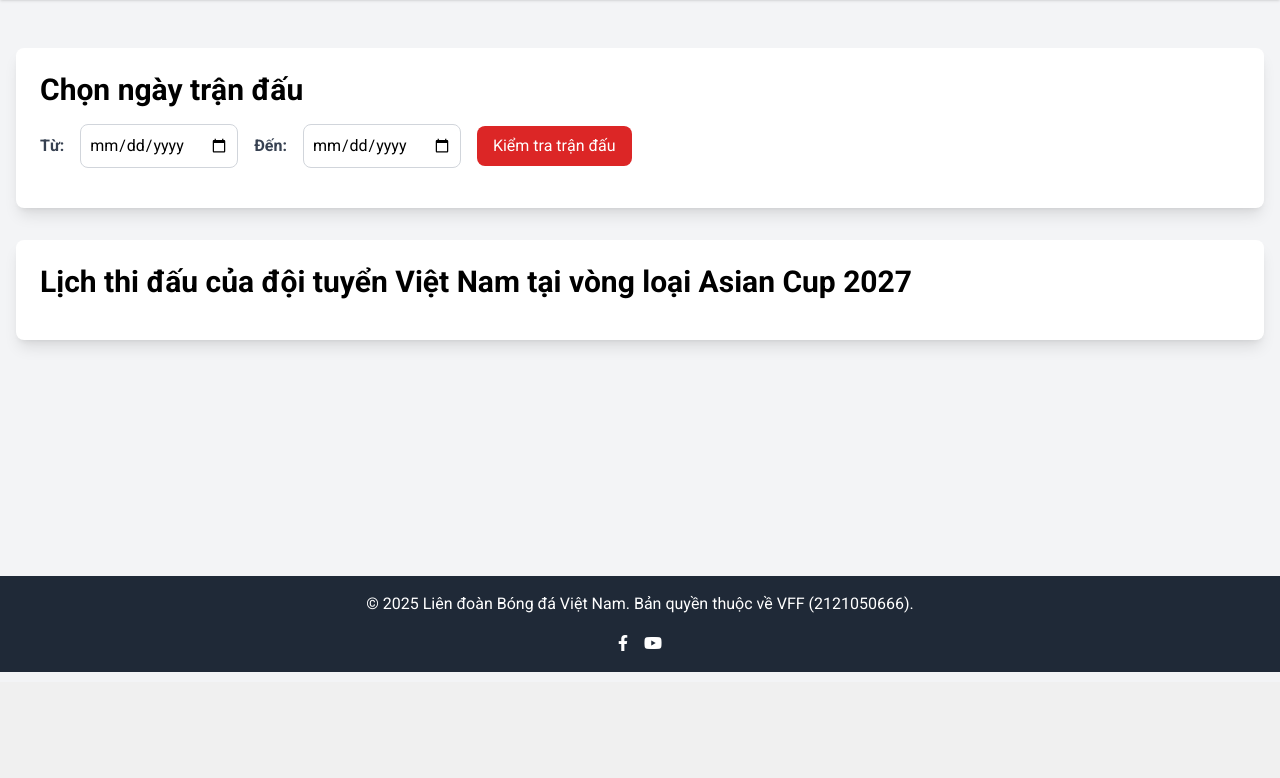
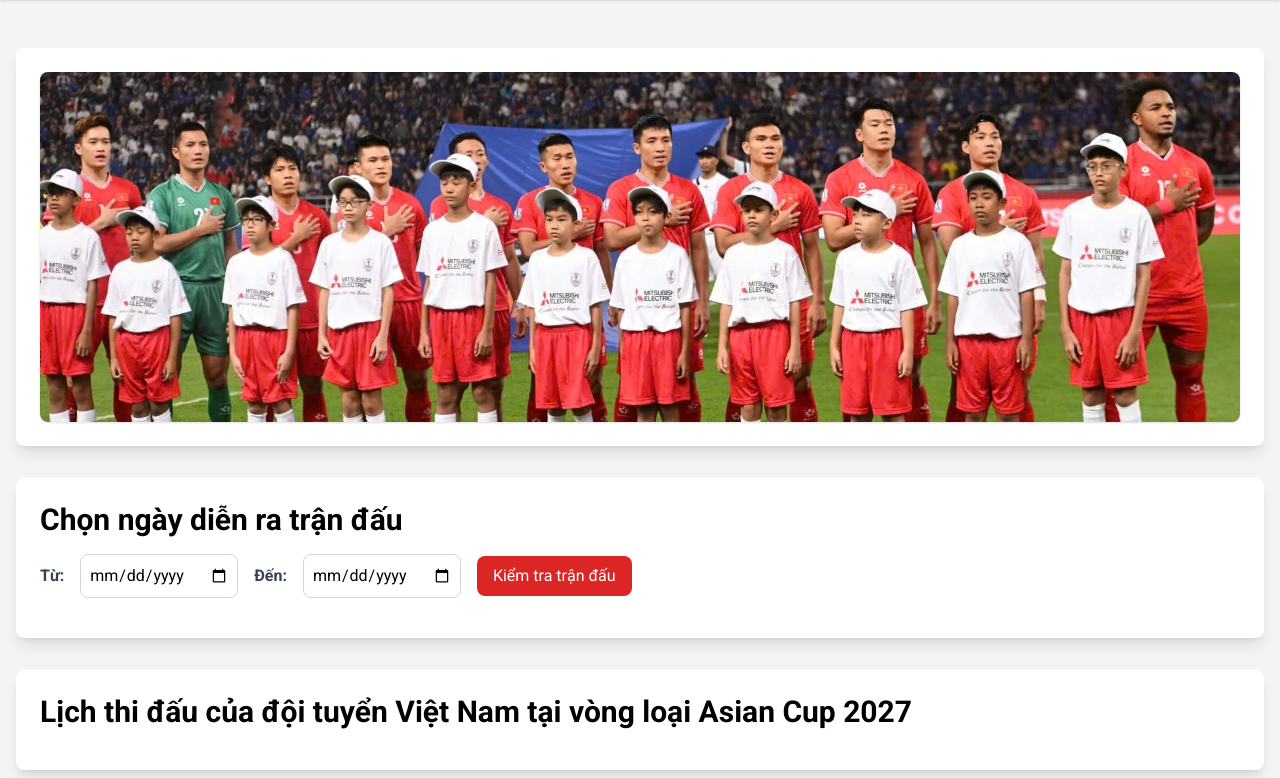
Before and after one commit to thanhngv03/website-tickets-VFF, a Django app: page / in a window 1280 px wide. Shown: the part 128-906 px from the top of the page. Before the commit the page ends 800 px from the top, so only its background shows below. Run offline with Django 5.2, Linux system fonts and the light colour scheme; data that the repository does not hold is empty; some libraries are stand-ins or nearby versions.

Commit message:
add background

```diff
--- a/cd.txt
+++ b/cd.txt
@@ -2,6 +2,9 @@ JSscripts "jquerry cdn link"
 CSS Bootstrap
 Lấy phần body của trang web Vào thanh tìm kiểm trong bootstrap "Nav"
 
+#Chạy môi trường ảo
+python -m venv venv
+venv\Scripts\activate
 
 django-admin startapp app
 python manage.py migrate
--- a/templates/home.html
+++ b/templates/home.html
@@ -1,13 +1,17 @@
 {% extends 'base.html' %}
 {% load humanize %}
 {% block title %}Liên đoàn Bóng đá Việt Nam - Bán Vé{% endblock %}
-
+{% load static %}
 {% block content %}
 <main class="container mx-auto mt-8 p-4">
 
+    <div class="bg-white p-6 rounded-lg shadow-lg mb-8">
+    <img src="{% static 'images/bgr_vnteam.jpg' %}" alt="Đội tuyển quốc gia Việt Nam"
+          class="w-full h-[350px] object-cover rounded-lg shadow hover:shadow-xl transition duration-300" />
+</div>
     <!-- Lọc trận đấu theo ngày -->
     <section class="bg-white p-6 rounded-lg shadow-lg">
-        <h2 class="text-3xl font-bold mb-4">Chọn ngày trận đấu</h2>
+        <h2 class="text-3xl font-bold mb-4">Chọn ngày diễn ra trận đấu</h2>
         <div class="flex items-center space-x-4 mb-4">
             <label for="start-date" class="text-gray-700 font-bold">Từ:</label>
             <input type="date" id="start-date" class="border border-gray-300 p-2 rounded-lg" />
```
Also changed, not shown: static/images/bgr_vnteam.jpg (added).
